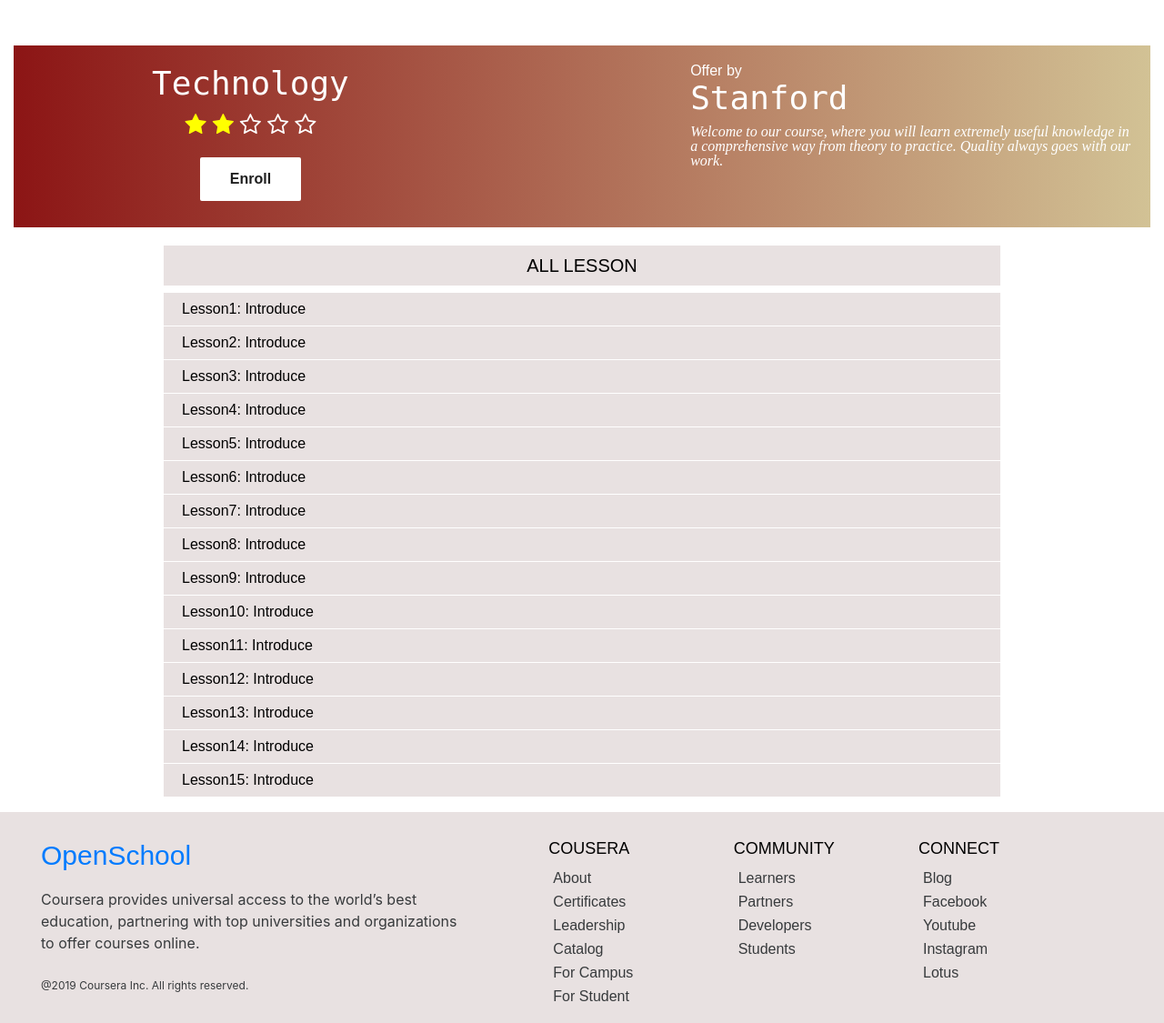
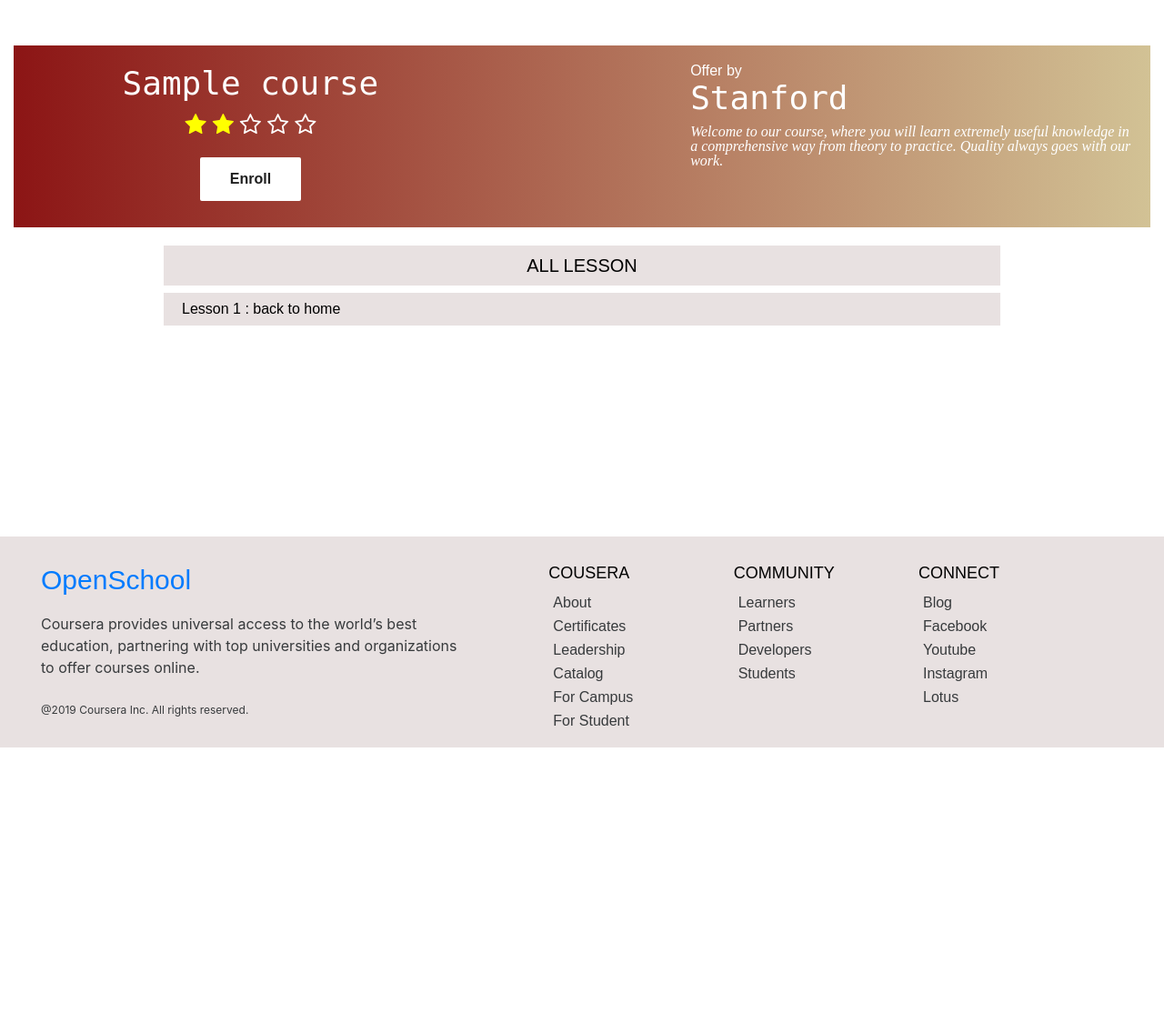
Before and after one commit to badungphan99/SE03-Group03, a Flask app: page /course/1 in a window 1280 px wide. Shown: the part 60-1185 px from the top of the page at 91% size. After the commit the page ends 882 px from the top, so only its background shows below. Run offline with Flask 2, Linux system fonts and the light colour scheme; tables that the repository leaves empty hold one stand-in row (values such as "Sample post"); some libraries are stand-ins or nearby versions.

Commit message:
update learning course

```diff
--- a/app/controller/course.py
+++ b/app/controller/course.py
@@ -18,6 +18,10 @@
     topic = Topic.query.all()
     return topic
 
+def get_course_by_courseID(courseId):
+    courses = db.session.query(Course).filter(Course.id == courseId).first()
+    return courses
+
 def get_course():
     return Course.query.all()
 
--- a/app/routes/course.py
+++ b/app/routes/course.py
@@ -11,8 +11,10 @@
 
 @app.route('/block_learncourse.html', endpoint='render_learncourse')
 def render_learncourse():
-    topic = get_topic()
-    return render_template('block_learncourse.html')
+    topic, length = learning()
+    courses = get_course()
+
+    return render_template('block_learncourse.html', topic= topic, len=length)
 
 @app.route('/block_topic.html', endpoint='render_topic')
 def render_topic():
@@ -67,8 +69,24 @@
 
 @app.route('/course/<string:courseID>', endpoint="testvar", methods=['GET', 'POST'])
 def testvar(courseID):
-    print (courseID)
-    return render_template("block_learncourse.html")
+    topic, length = learning()
+    course = get_course_by_courseID(courseID)
+
+    lesson = {
+        "lesson" : [
+            {
+                "name" : "Lesson 1 : back to home",
+                "link" : "/"
+            }
+        ]
+    }
+
+    course_js = {
+        "title" : course.title
+    }
+
+    lenlesson = 1
+    return render_template('block_learncourse.html', topic= topic, len=length, lesson=lesson, lenlesson=lenlesson, course=course_js)
 
 
 @app.route("/testajax.html")
--- a/app/templates/block_learncourse.html
+++ b/app/templates/block_learncourse.html
@@ -29,12 +29,9 @@
                         Learning
                         </button>
                         <div class="dropdown-menu">
-                          <a class="dropdown-item" href="#">Arts and Humanities</a>
-                          <a class="dropdown-item" href="#">Business</a>
-                          <a class="dropdown-item" href="#">Computer Science</a>
-                          <a class="dropdown-item" href="#">Data Science</a>
-                          <a class="dropdown-item" href="#">Information Technology</a>
-                          <a class="dropdown-item" href="#">Social Sciences</a>
+                            {% for i in range(0, len)%}
+                                <a class="dropdown-item" href="{{ topic['topic'][i]['link']}}" > {{topic['topic'][i]['name']}}</a>
+                            {% endfor %}
                         </div>
                       </div>
                 </div>
@@ -78,7 +75,7 @@
                 <div class="col-md-5 learn-head-left">
                     <div class="learn-caption">
                         <div class="col-md-12">
-                           <h5>Technology</h5>
+                           <h5>{{course['title']}}</h5>
                         </div>
                         <div class="col-lg-12">
                             <div class="star-rating">
@@ -117,24 +114,9 @@
                         <nav class="main-nav">
                             <h3>ALL LESSON</h3>
                             <ul class="main-nav-ul">
-                                <li><a href="#">Lesson1: Introduce</a></li>
-                                <li><a href="#">Lesson2: Introduce</a></li>
-                                <li><a href="#">Lesson3: Introduce</a></li>
-                                <li><a href="#">Lesson4: Introduce</a></li>
-                                <li><a href="#">Lesson5: Introduce</a></li>
-
-                                <li><a href="#">Lesson6: Introduce</a></li>
-                                <li><a href="#">Lesson7: Introduce</a></li>
-                                <li><a href="#">Lesson8: Introduce</a></li>
-                                <li><a href="#">Lesson9: Introduce</a></li>
-                                <li><a href="#">Lesson10: Introduce</a></li>
-
-                                <li><a href="#">Lesson11: Introduce</a></li>
-                                <li><a href="#">Lesson12: Introduce</a></li>
-                                <li><a href="#">Lesson13: Introduce</a></li>
-                                <li><a href="#">Lesson14: Introduce</a></li>
-                                <li><a href="#">Lesson15: Introduce</a></li>
-
+                                {% for i in range(0, lenlesson) %}
+                                    <li><a href="{{ lesson['lesson'][i]['link']}}"> {{lesson['lesson'][i]['name']}}</a>
+                                {% endfor %}
                             </ul>
 
                         </nav>
```
Also changed, not shown: app/routes/test.py (+10 -4 lines), app/templates/admin-home.html (+3 -6 lines).
